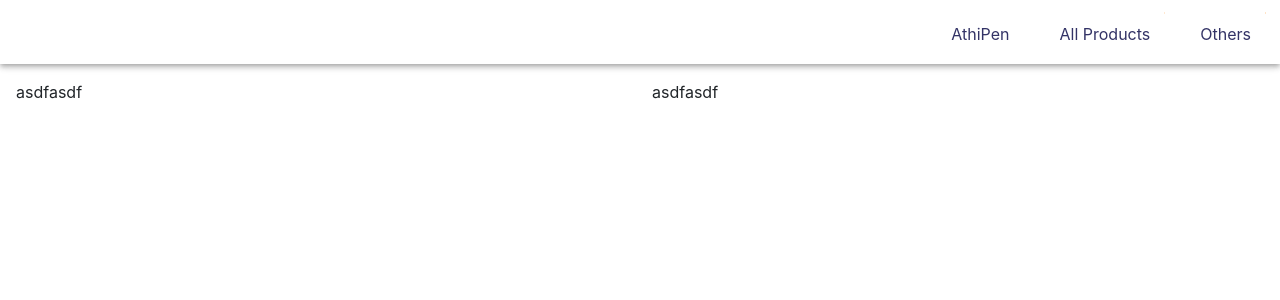
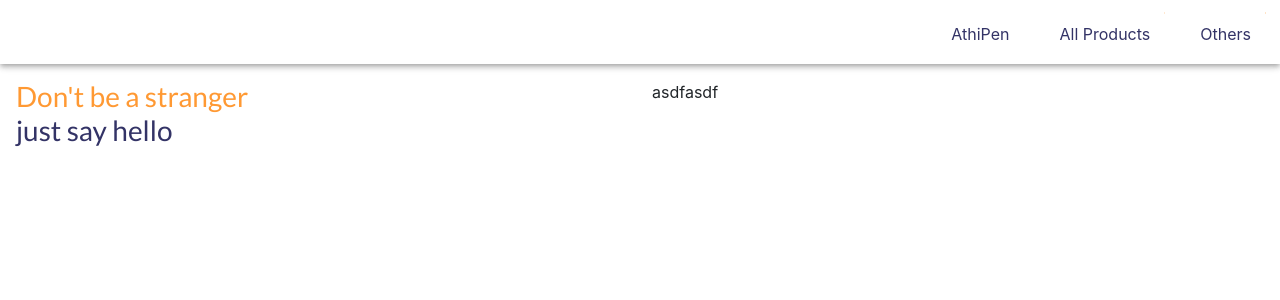
Before and after one commit to Athiiii/AthiPenPage, a React (Create React App) app: page /Contact in a window 1280 px wide. Shown: the top 300 px of the page. Built offline with nearby package versions, Linux system fonts and the light colour scheme; what @fortawesome/fontawesome would draw is missing.

Commit message:
contact start

```diff
--- a/src/components/Contact.tsx
+++ b/src/components/Contact.tsx
@@ -10,7 +10,10 @@ export class Contact extends Component {
             <div>
                 <Grid container spacing={3} className="pa-3">
                     <Grid item xs={6}>
-                        asdfasdf
+                        <span className="contact_header">
+                            <h3 className="contact_header_first">Don't be a stranger</h3>
+                            <h3 className="contact_header_second">just say hello</h3>
+                        </span>
                     </Grid>
                     <Grid item xs={6}>
                         asdfasdf
--- /dev/null
+++ b/src/style/elements/_contact.scss
@@ -0,0 +1,17 @@
+.contact {
+    &_header {
+        font-family: 'Lato';
+        display: flex;
+        justify-content: center;
+        flex-direction: column;
+
+        &_first {
+            color: $color-orange;
+            margin-bottom: 0;
+        }
+
+        &_second {
+            color: $color-dark;
+        }
+    }
+}
--- a/src/style/main.scss
+++ b/src/style/main.scss
@@ -15,6 +15,7 @@
 
 // elements
 @import './elements/spacing';
+@import './elements/contact';
 @import './elements/navigationButton';
 
 
```
